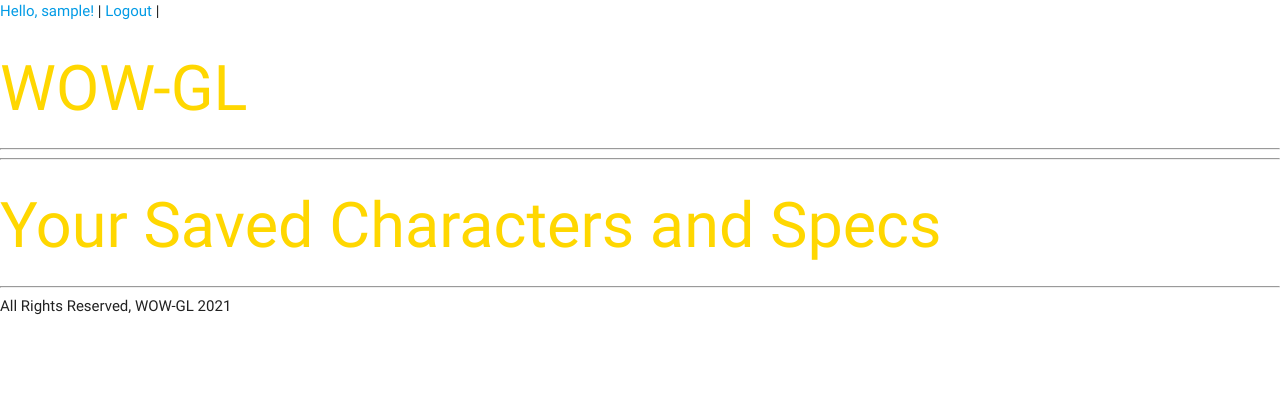
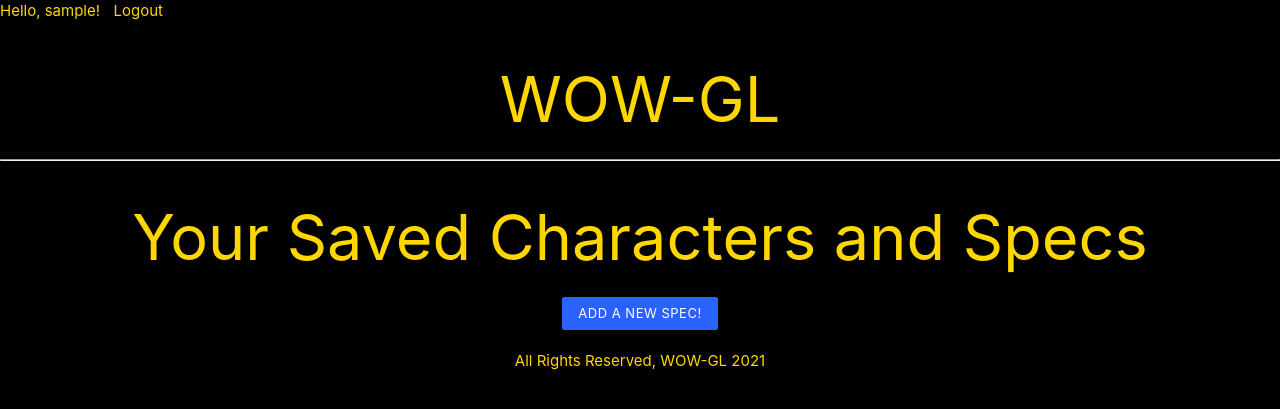
Before and after one commit to aprin418/WOW-GT, a Django app: page /specs/ in a window 1280 px wide. Shown: the top 409 px of the page. Run offline with Django 3.2, Linux system fonts and the light colour scheme; the visitor is signed in with stand-in values (Sample User, id 1); data that the repository does not hold is empty.

Commit message:
initial styling

```diff
--- a/main_app/static/style.css
+++ b/main_app/static/style.css
@@ -1,7 +1,37 @@
 h1 {
+  text-align: center;
   color: gold;
 }
 
-title {
+body {
+  background-color: black;
+}
+
+p {
   color: gold;
 }
+
+footer {
+  color: gold;
+}
+
+h3 {
+  text-align: center;
+  color: gold;
+}
+
+input {
+  color: gold;
+}
+
+form {
+  color: gold;
+}
+
+a {
+  color: gold;
+}
+
+div {
+  color: gold;
+}
--- a/main_app/templates/base.html
+++ b/main_app/templates/base.html
@@ -1,13 +1,14 @@
+<!DOCTYPE html>
 {% load static %}
-<!DOCTYPE html>
+
 <html>
   <head>
     <title>WOWGL</title>
-    <link rel="stylesheet" type="text/css" href="{% static 'style.css' %}" />
     <link
       rel="stylesheet"
-      href="https://cdnjs.cloudflare.com/ajax/libs/materialize/0.100.2/css/materialize.css"
+      href="https://cdnjs.cloudflare.com/ajax/libs/materialize/1.0.0/css/materialize.min.css"
     />
+    <link rel="stylesheet" type="text/css" href="{% static 'style.css' %}" />
   </head>
   <body>
     <header>
@@ -30,11 +31,7 @@
       </a>
     </header>
     <hr />
-
-    <hr />
-
     {% block content %} {% endblock %}
-
-    <footer>All Rights Reserved, WOW-GL 2021</footer>
+    <footer class="center-align">All Rights Reserved, WOW-GL 2021</footer>
   </body>
 </html>
--- a/main_app/templates/main_app/gear_form.html
+++ b/main_app/templates/main_app/gear_form.html
@@ -1,5 +1,5 @@
 {% extends 'base.html' %} {% block content %}
-<form action="" method="post">
+<form autocomplete="off" method="post">
   {% csrf_token %}
   <table>
     {{ form.as_table }}
--- a/main_app/templates/specs/index.html
+++ b/main_app/templates/specs/index.html
@@ -1,26 +1,44 @@
+<!DOCTYPE html>
 {% extends 'base.html' %}{% load static %}{% block content %}
-<!DOCTYPE html>
-<html>
-  <head>
-    <title>WOW GL</title>
-    <link rel="stylesheet" type="text/css" href="{% static 'style.css' %}" />
-    <link
-      rel="stylesheet"
-      href="https://cdnjs.cloudflare.com/ajax/libs/materialize/0.100.2/css/materialize.css"
-    />
-  </head>
-  <body>
-    <h1>Your Saved Characters and Specs</h1>
-    <hr />
+
+<h1>Your Saved Characters and Specs</h1>
+
+<div class="center-align">
+  <a class="waves-effect blue accent-4 btn-small" href="/specs/create"
+    >Add a New Spec!</a
+  >
+</div>
+
+<div class="row">
+  <div class="container">
     {% for spec in specs %}
-    <a href="/specs/{{spec.id}}">{{ spec.character }}</a>
-    <p>Spec: {{spec.name}}</p>
-    <p>Note: {{ spec.description }}</p>
-      <a href="{% url 'specs_update' spec.id %}">Update Spec</a> |
-      <a href="{% url 'specs_delete' spec.id %}">Remove This Spec</a>
-    </a>
-    <hr />
+    <div class="col s4" href="/specs/{{spec.id}}">
+      <div class="blue-grey">
+        <a href="/specs/{{spec.id}}">
+          <div class="card-content white-text">
+            <p class="center-align">{{ spec.character }}</p>
+            <p class="center-align">Spec: {{spec.name}}</p>
+            <p class="center-align">Note: {{ spec.description }}</p>
+          </div>
+        </a>
+        <div class="center-align">
+          <a
+            class="waves-effect blue accent-4 btn-small"
+            href="{% url 'specs_update' spec.id %}"
+          >
+            Update Spec
+          </a>
+          |
+          <a
+            class="waves-effect blue accent-4 btn-small"
+            href="{% url 'specs_delete' spec.id %}"
+          >
+            Remove This Spec
+          </a>
+        </div>
+      </div>
+    </div>
     {% endfor %}
-  </body>
-</html>
+  </div>
+</div>
 {% endblock %}
--- a/main_app/views.py
+++ b/main_app/views.py
@@ -97,7 +97,7 @@
 
 class SpecUpdate(UpdateView):
     model = Spec
-    fields = ['name', 'description']
+    fields = ['character', 'name', 'description']
 
     def form_valid(self, form):
         self.object = form.save(commit=False)
```
Also changed, not shown: main_app/templates/gear.html (+10 -1 lines), main_app/templates/gear/index.html (+17 -10 lines), main_app/templates/gear/show.html (+13 -5 lines), main_app/templates/index.html (+1 -10 lines), main_app/templates/main_app/spec_form.html (+6 -2 lines), main_app/templates/specs/show.html (+25 -12 lines), main_app/images/wow_logo_main.webp (added), main_app/images/wowlogo.jpg (added).
